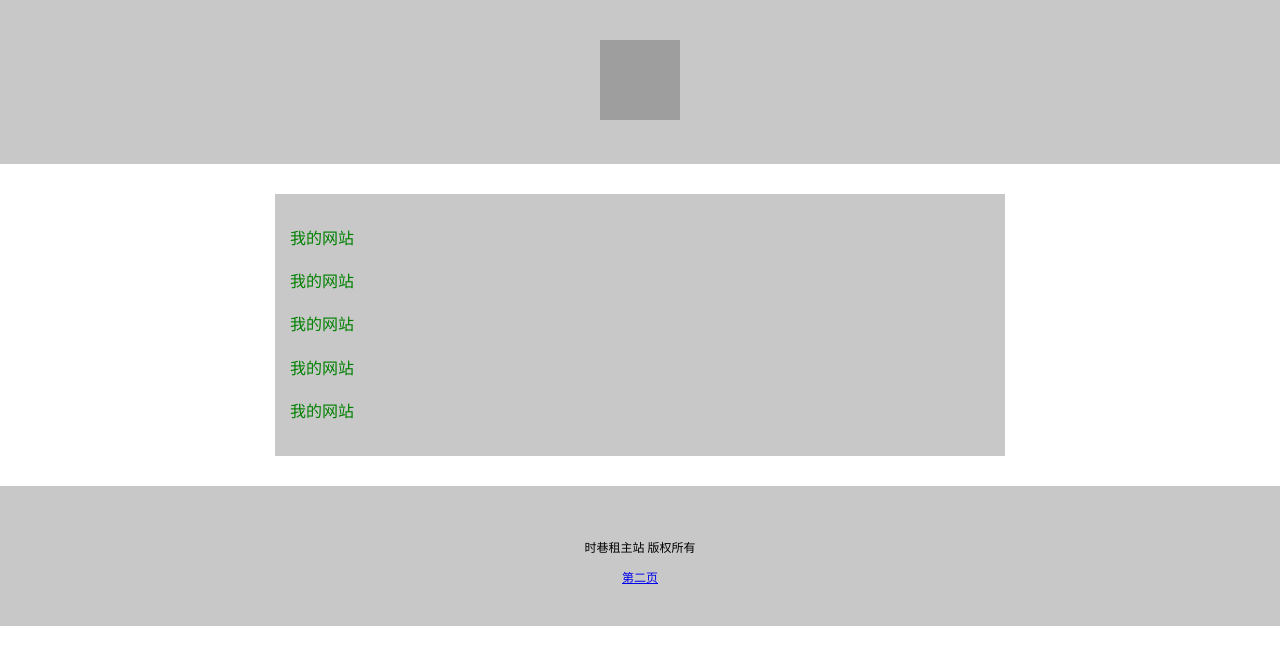
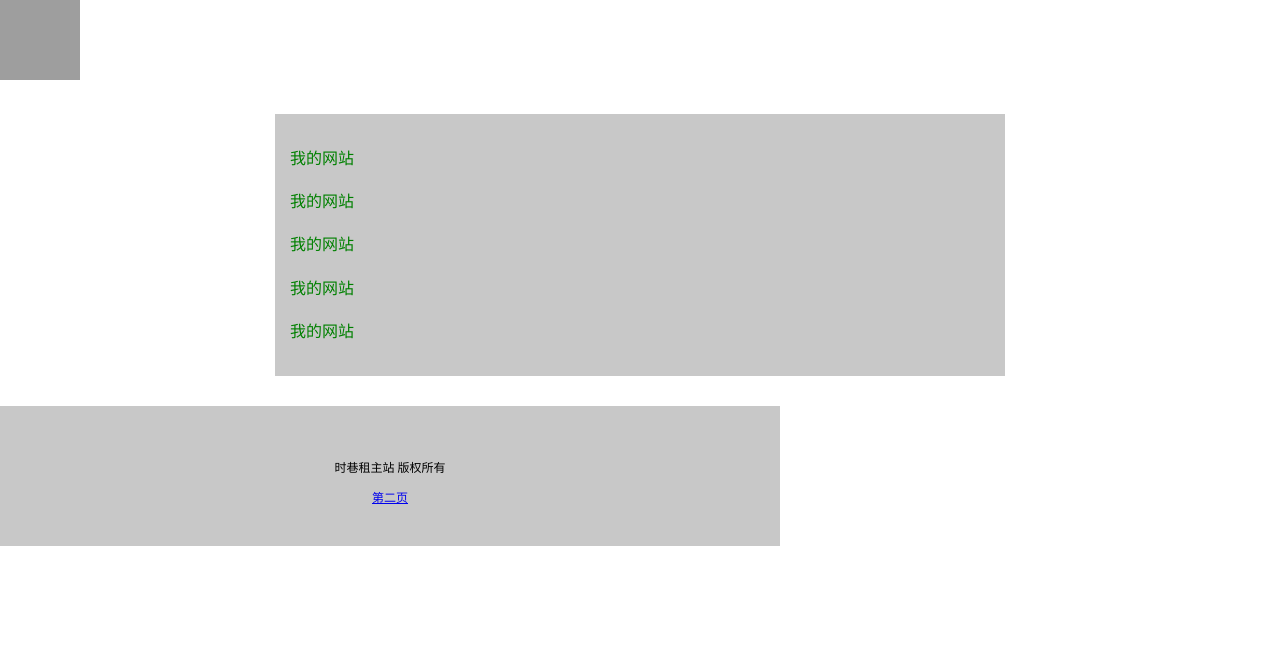
Before and after one commit to louquan/sxz, a plain HTML site: page index.html in a window 1280 px wide. Drawn offline with Linux system fonts and the light colour scheme; grey boxes are pictures that could not be loaded.

Commit message:
Update index.html

```diff
--- a/index.html
+++ b/index.html
@@ -13,7 +13,7 @@
   </head>
   <body>
     <div
-      style="background: rgb(200, 200, 200); text-align: center; padding: 40px"
+      max-width: 700px;style="background: rgb(200, 200, 200); text-align: center; padding: 40px"
     >
       <img
         src="https://s1.328888.xyz/2022/08/09/4LYXC.jpg"
@@ -40,8 +40,9 @@
     </div>
     <div
       style="
-        background: rgb(200, 200, 200);
-        text-align: center;
+             max-width: 700px;
+             background: rgb(200, 200, 200);
+             text-align: center;
         padding: 40px;
         font-size: 12px;
       "
```
